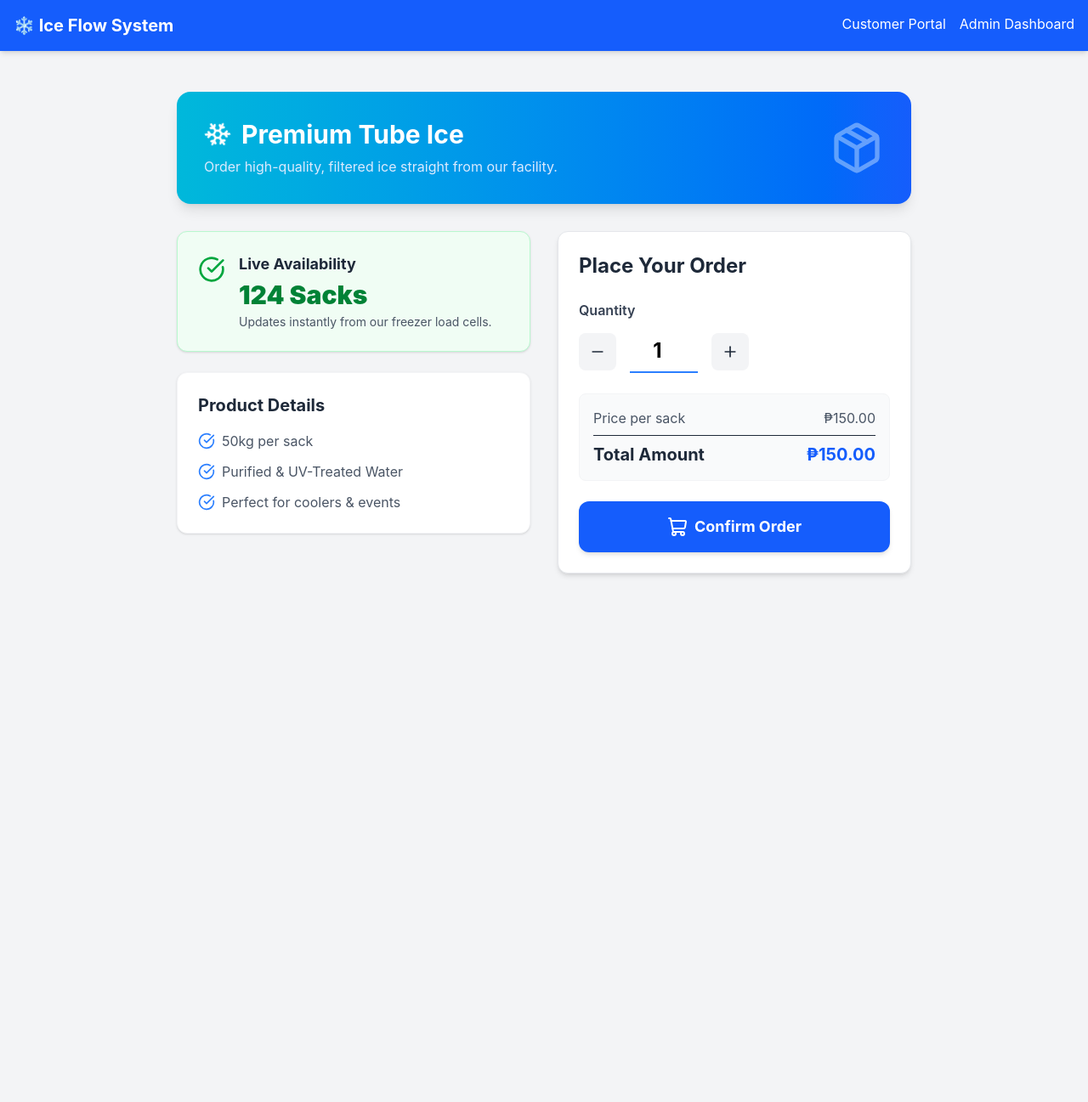
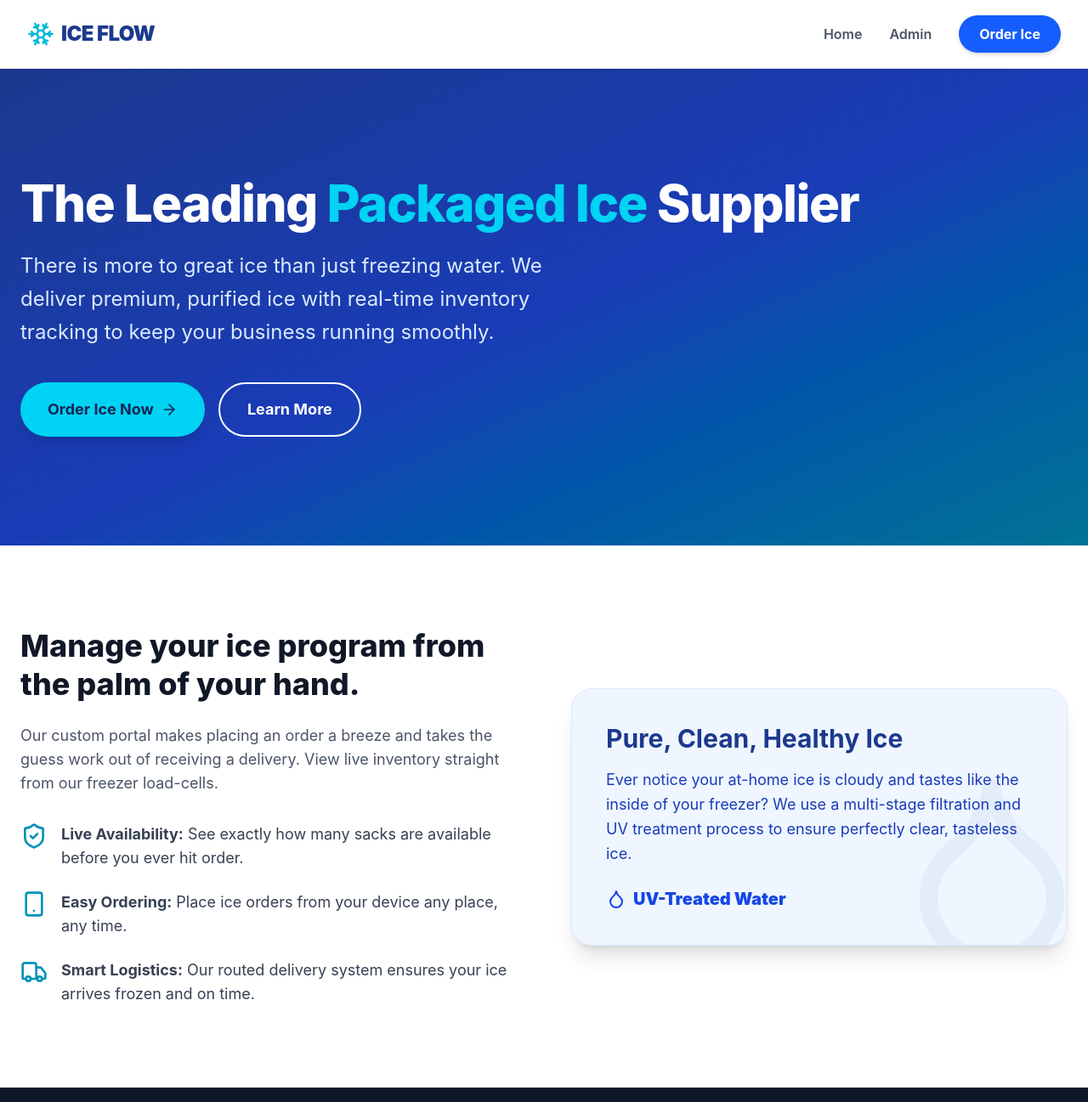
Before and after one commit to taft11/IceSense, a React (Vite) app: page / in a window 1280 px wide. Shown: the top 1297 px of the page at 85% size. Before the commit the page ends 800 px from the top, so only its background shows below. Built offline with nearby package versions, Linux system fonts and the light colour scheme.

Commit message:
Home Screen

```diff
--- a/src/App.jsx
+++ b/src/App.jsx
@@ -1,23 +1,45 @@
 import { BrowserRouter as Router, Routes, Route, Link } from 'react-router-dom';
+import { Snowflake } from 'lucide-react';
+import Home from './pages/customer/Home';
 import CustomerPortal from './pages/customer/Portal';
 import AdminDashboard from './pages/admin/Dashboard';
 
 function App() {
   return (
     <Router>
-      <div className="min-h-screen">
-        {/* Temporary Navigation for development purposes */}
-        <nav className="bg-blue-600 text-white p-4 shadow-md flex justify-between">
-          <div className="font-bold text-xl">❄️ Ice Flow System</div>
-          <div className="space-x-4">
-            <Link to="/" className="hover:underline">Customer Portal</Link>
-            <Link to="/admin" className="hover:underline">Admin Dashboard</Link>
+      <div className="min-h-screen flex flex-col font-sans">
+
+        {/* Professional Navigation Bar */}
+        <nav className="bg-white border-b border-gray-200 sticky top-0 z-50 shadow-sm">
+          <div className="max-w-7xl mx-auto px-4 sm:px-6 lg:px-8">
+            <div className="flex justify-between h-20">
+
+              {/* Logo */}
+              <div className="flex items-center">
+                <Link to="/" className="flex items-center gap-2 text-2xl font-black text-blue-900 tracking-tight hover:opacity-80 transition">
+                  <Snowflake className="h-8 w-8 text-cyan-500" />
+                  ICE FLOW
+                </Link>
+              </div>
+
+              {/* Links */}
+              <div className="flex items-center space-x-8">
+                <Link to="/" className="text-gray-600 hover:text-blue-600 font-semibold transition">Home</Link>
+                <Link to="/admin" className="text-gray-600 hover:text-blue-600 font-semibold transition">Admin</Link>
+                <Link to="/order" className="bg-blue-600 hover:bg-blue-700 text-white px-6 py-2.5 rounded-full font-bold transition shadow-md">
+                  Order Ice
+                </Link>
+              </div>
+
+            </div>
           </div>
         </nav>
 
-        <main className="p-4">
+        {/* Main Content Area */}
+        <main className="flex-grow bg-gray-50 pb-10">
           <Routes>
-            <Route path="/" element={<CustomerPortal />} />
+            <Route path="/" element={<Home />} />
+            <Route path="/order" element={<CustomerPortal />} />
             <Route path="/admin" element={<AdminDashboard />} />
           </Routes>
         </main>
--- /dev/null
+++ b/src/pages/customer/Home.jsx
@@ -0,0 +1,102 @@
+import { Link } from 'react-router-dom';
+import { ArrowRight, Smartphone, Truck, ShieldCheck, Droplet, Snowflake } from 'lucide-react';
+
+export default function Home() {
+  return (
+    <div className="w-full">
+      {/* HERO SECTION */}
+      <div className="relative bg-blue-900 text-white overflow-hidden">
+         <div className="absolute inset-0 bg-gradient-to-br from-blue-900 via-blue-800 to-cyan-700 opacity-95"></div>
+         <div className="relative max-w-7xl mx-auto px-6 py-24 lg:py-32 flex flex-col items-start">
+            <h1 className="text-5xl md:text-6xl font-extrabold tracking-tight mb-6">
+               The Leading <span className="text-cyan-400">Packaged Ice</span> Supplier
+            </h1>
+            <p className="text-xl md:text-2xl text-blue-100 max-w-2xl mb-10 leading-relaxed">
+               There is more to great ice than just freezing water. We deliver premium, purified ice with real-time inventory tracking to keep your business running smoothly.
+            </p>
+            <div className="flex flex-col sm:flex-row gap-4">
+               <Link to="/order" className="bg-cyan-400 hover:bg-cyan-300 text-blue-950 font-bold py-4 px-8 rounded-full text-lg transition duration-300 flex items-center justify-center shadow-lg">
+                  Order Ice Now <ArrowRight className="ml-2 h-5 w-5" />
+               </Link>
+               <a href="#consumer" className="bg-transparent border-2 border-white hover:bg-white hover:text-blue-900 text-white font-bold py-4 px-8 rounded-full text-lg transition duration-300 text-center">
+                  Learn More
+               </a>
+            </div>
+         </div>
+      </div>
+
+      {/* TECH & QUALITY SECTION (Inspired by Home City Ice) */}
+      <div id="consumer" className="py-24 bg-white">
+         <div className="max-w-7xl mx-auto px-6 grid md:grid-cols-2 gap-16 items-center">
+            <div>
+               <h2 className="text-4xl font-extrabold text-gray-900 mb-6 leading-tight">Manage your ice program from the palm of your hand.</h2>
+               <p className="text-lg text-gray-600 mb-8">
+                  Our custom portal makes placing an order a breeze and takes the guess work out of receiving a delivery. View live inventory straight from our freezer load-cells.
+               </p>
+               <ul className="space-y-6">
+                  <li className="flex items-start">
+                    <ShieldCheck className="text-cyan-600 mr-4 h-8 w-8 shrink-0" />
+                    <span className="text-gray-700 text-lg"><strong>Live Availability:</strong> See exactly how many sacks are available before you ever hit order.</span>
+                  </li>
+                  <li className="flex items-start">
+                    <Smartphone className="text-cyan-600 mr-4 h-8 w-8 shrink-0" />
+                    <span className="text-gray-700 text-lg"><strong>Easy Ordering:</strong> Place ice orders from your device any place, any time.</span>
+                  </li>
+                  <li className="flex items-start">
+                    <Truck className="text-cyan-600 mr-4 h-8 w-8 shrink-0" />
+                    <span className="text-gray-700 text-lg"><strong>Smart Logistics:</strong> Our routed delivery system ensures your ice arrives frozen and on time.</span>
+                  </li>
+               </ul>
+            </div>
+
+            {/* Purity Card */}
+            <div className="bg-blue-50 rounded-3xl p-10 border border-blue-100 shadow-xl relative overflow-hidden">
+               <div className="absolute -right-10 -bottom-10 opacity-5"><Droplet className="h-64 w-64 text-blue-900" /></div>
+               <h3 className="text-3xl font-bold text-blue-900 mb-4 relative z-10">Pure, Clean, Healthy Ice</h3>
+               <p className="text-blue-800 text-lg mb-6 leading-relaxed relative z-10">
+                 Ever notice your at-home ice is cloudy and tastes like the inside of your freezer? We use a multi-stage filtration and UV treatment process to ensure perfectly clear, tasteless ice.
+               </p>
+               <div className="flex items-center text-blue-700 font-black text-xl relative z-10">
+                 <Droplet className="mr-2 h-6 w-6"/> UV-Treated Water
+               </div>
+            </div>
+         </div>
+      </div>
+
+      {/* FOOTER */}
+      <footer className="bg-gray-900 text-gray-400 py-16 text-sm">
+         <div className="max-w-7xl mx-auto px-6 grid grid-cols-1 md:grid-cols-2 lg:grid-cols-4 gap-10 mb-12 border-b border-gray-800 pb-12">
+            <div>
+               <h4 className="text-white font-bold text-xl mb-6 flex items-center"><Snowflake className="mr-2 h-6 w-6 text-cyan-500"/> Ice Flow System</h4>
+               <p className="text-base">The clean, healthy ice you just can't get from your freezer at home.</p>
+            </div>
+            <div>
+               <h4 className="text-white font-bold mb-6 tracking-wider">COMPANY</h4>
+               <ul className="space-y-3 text-base">
+                  <li><a href="#" className="hover:text-cyan-400 transition">History</a></li>
+                  <li><a href="#" className="hover:text-cyan-400 transition">Privacy Policy</a></li>
+                  <li><a href="#" className="hover:text-cyan-400 transition">Terms & Conditions</a></li>
+               </ul>
+            </div>
+            <div>
+               <h4 className="text-white font-bold mb-6 tracking-wider">GET IN TOUCH</h4>
+               <ul className="space-y-4 text-base">
+                  <li><span className="block text-gray-500 text-xs font-bold mb-1">CUSTOMER SERVICE</span>1-800-ICE-FLOW</li>
+                  <li><span className="block text-gray-500 text-xs font-bold mb-1">NEW CUSTOMERS</span>sales@iceflow.com</li>
+               </ul>
+            </div>
+            <div>
+               <h4 className="text-white font-bold mb-6 tracking-wider">PORTALS</h4>
+               <ul className="space-y-3 text-base">
+                  <li><Link to="/order" className="hover:text-cyan-400 transition">Customer Portal</Link></li>
+                  <li><Link to="/admin" className="hover:text-cyan-400 transition">Employee Dashboard</Link></li>
+               </ul>
+            </div>
+         </div>
+         <div className="max-w-7xl mx-auto px-6 flex justify-between items-center">
+            <p>© 2026 Ice Flow System. All rights reserved.</p>
+         </div>
+      </footer>
+    </div>
+  );
+}
```
